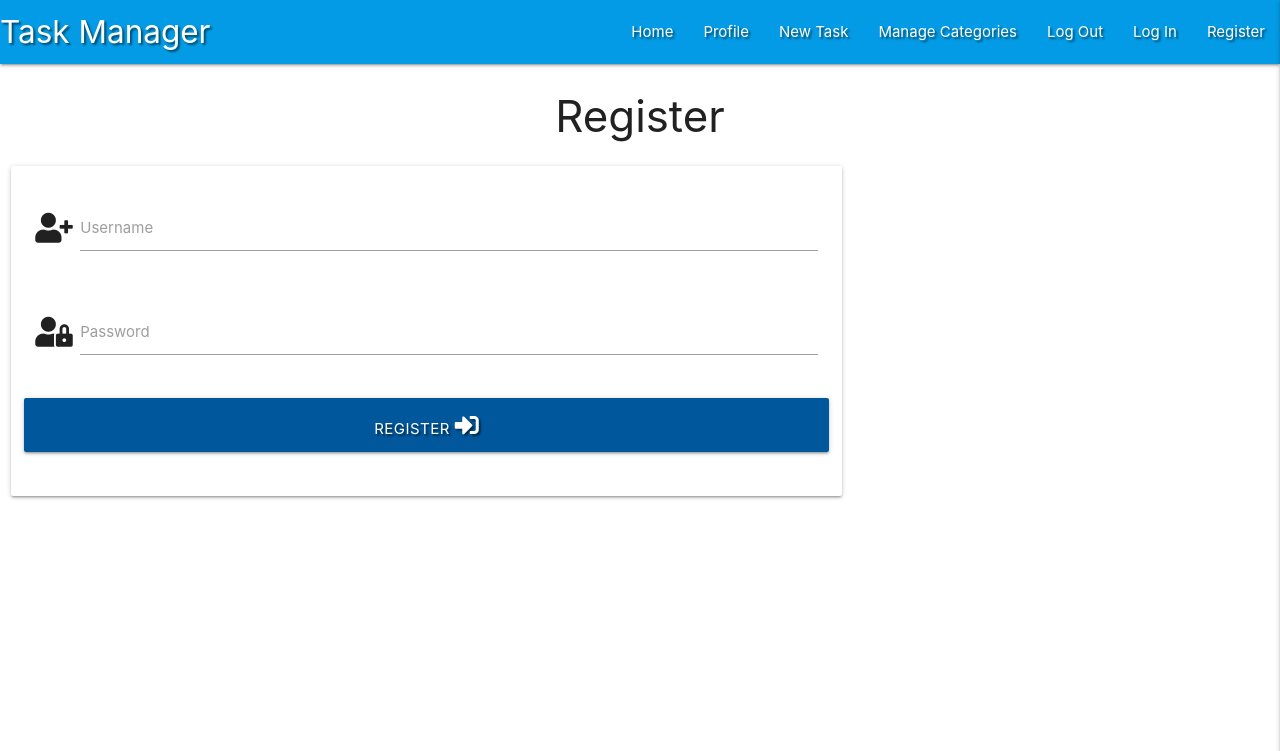
After one commit to jacksheehy15/flask-task-manager-project, a Flask app: page /register in a window 1280 px wide. The commit adds this page. Shown: the top 751 px of the page. Run offline with Flask 2, Linux system fonts and the light colour scheme; some libraries are stand-ins or nearby versions.

Commit message:
Created registry

```diff
--- a/app.py
+++ b/app.py
@@ -4,6 +4,7 @@ from flask import (
     redirect, request, session, url_for)
 from flask_pymongo import PyMongo
 from bson.objectid import ObjectId
+from werkzeug.security import generate_password_hash, check_password_hash
 if os.path.exists("env.py"):
     import env
 
@@ -24,6 +25,11 @@ def get_tasks():
     return render_template("tasks.html", tasks=tasks)
 
 
+@app.route("/register", methods=["GET", "POST"])
+def register():
+    return render_template("register.html")
+
+
 if __name__ == "__main__":
     app.run(host=os.environ.get("IP"),
             port=int(os.environ.get("PORT")),
--- a/templates/base.html
+++ b/templates/base.html
@@ -3,8 +3,8 @@
 <head>
     <meta charset="UTF-8">
     <meta name="viewport" content="width=device-width, initial-scale=1.0">
-    <link rel="stylesheet" href="https://cdnjs.cloudflare.com/ajax/libs/font-awesome/5.15.3/css/all.min.css"
-    integrity="sha512-iBBXm8fW90+nuLcSKlbmrPcLa0OT92xO1BIsZ+ywDWZCvqsWgccV3gFoRBv0z+8dLJgyAHIhR35VZc2oM/gI1w==" crossorigin="anonymous" type="text/css" />
+    <link rel="stylesheet" href="https://cdnjs.cloudflare.com/ajax/libs/font-awesome/5.13.1/css/all.min.css"
+        integrity="sha512-xA6Hp6oezhjd6LiLZynuukm80f8BoZ3OpcEYaqKoCV3HKQDrYjDE1Gu8ocxgxoXmwmSzM4iqPvCsOkQNiu41GA==" crossorigin="anonymous" type="text/css">
     <link rel="stylesheet" href="https://cdnjs.cloudflare.com/ajax/libs/materialize/1.0.0/css/materialize.min.css" type="text/css">
     <link rel="stylesheet" href="{{ url_for('static', filename='css/style.css') }}" type="text/css">
     {% block styles %}
@@ -14,38 +14,41 @@
 <body>
 
 	<header>
-    <nav class="nav-extended text-shadow  light-blue lighten-1">
+        <!-- top navbar -->
+		<nav class="nav-extended text-shadow light-blue darken-1">
 			<div class="nav-wrapper">
-            <a href="{{ url_for("get_tasks")}}" class="brand-logo">Task Manager</a>
+				<a href="{{ url_for('get_tasks') }}" class="brand-logo">Task Manager</a>
 				<a href="#" data-target="mobile-demo" class="sidenav-trigger right"><i class="fas fa-bars"></i></a>
 				<ul class="right hide-on-med-and-down">
-                <li><a href="#">Home</a></li>
+					<li><a href="{{ url_for('get_tasks') }}">Home</a></li>
 					<li><a href="#">Profile</a></li>
 					<li><a href="#">New Task</a></li>
 					<li><a href="#">Manage Categories</a></li>
 					<li><a href="#">Log Out</a></li>
 					<li><a href="#">Log In</a></li>
-                <li><a href="#">Regsiter</a></li>
-
+					<li><a href="{{ url_for('register') }}">Register</a></li>
 				</ul>
 			</div>
 		</nav>
 
+        <!-- mobile sidenav -->
 		<ul class="sidenav" id="mobile-demo">
-        <li><h4 class="center-align light-blue-text text-darekn-4">Task Manager</h4></li>
-        <li><a href="{{ url_for("get_tasks")}}">Home</a></li>
+            <li><h4 class="center-align light-blue-text text-darken 4">Task Manager</h4></li>
+            <li><a href="{{ url_for('get_tasks') }}">Home</a></li>
             <li><a href="#">Profile</a></li>
             <li><a href="#">New Task</a></li>
             <li><a href="#">Manage Categories</a></li>
             <li><a href="#">Log Out</a></li>
             <li><a href="#">Log In</a></li>
-                <li><a href="#">Regsiter</a></li>
+            <li><a href="{{ url_for('register') }}">Register</a></li>
 		</ul>
 	</header>
 
     {% block content %}
     {% endblock %}
-    <script src="https://code.jquery.com/jquery-3.6.0.min.js" integrity="sha256-/xUj+3OJU5yExlq6GSYGSHk7tPXikynS7ogEvDej/m4=" crossorigin="anonymous"></script>
+
+    <script src="https://code.jquery.com/jquery-3.5.1.min.js"
+        integrity="sha256-9/aliU8dGd2tb6OSsuzixeV4y/faTqgFtohetphbbj0=" crossorigin="anonymous"></script>
     <script src="https://cdnjs.cloudflare.com/ajax/libs/materialize/1.0.0/js/materialize.min.js"></script>
     <script src="{{ url_for('static', filename='js/script.js') }}"></script>
     {% block scripts %}
--- /dev/null
+++ b/templates/register.html
@@ -0,0 +1,32 @@
+{% extends "base.html" %}
+{% block content %}
+
+<h3 class="center-align">Register</h3>
+
+<div class="row">
+    <form class="col s12 m8 offset-2">
+        <div class="card-panel">
+            <div class="row">
+                <div class="input-field col s12">
+                    <i class="fas fa-user-plus prefix blue-light-text"></i>
+                    <input id="username" name="username" type="text" class="validate">
+                    <label for="username">Username</label>
+                </div>
+            </div>
+            <div class="row">
+                <div class="input-field col s12">
+                    <i class="fas fa-user-lock prefix blue-light-text"></i>
+                    <input id="password" name="password" type="password" class="validate">
+                    <label for="password">Password</label>
+                </div>
+            </div>
+            <div class="row">
+                <button type="submit" class="col s12 btn-large light-blue darken-4 text-shadow">
+                    Register <i class="fas fa-sign-in-alt"></i>
+                </button>
+            </div>
+        </div>
+    </form>
+</div>
+
+{% endblock %}
```
Lines whose indentation alone changed are shown as unchanged.
